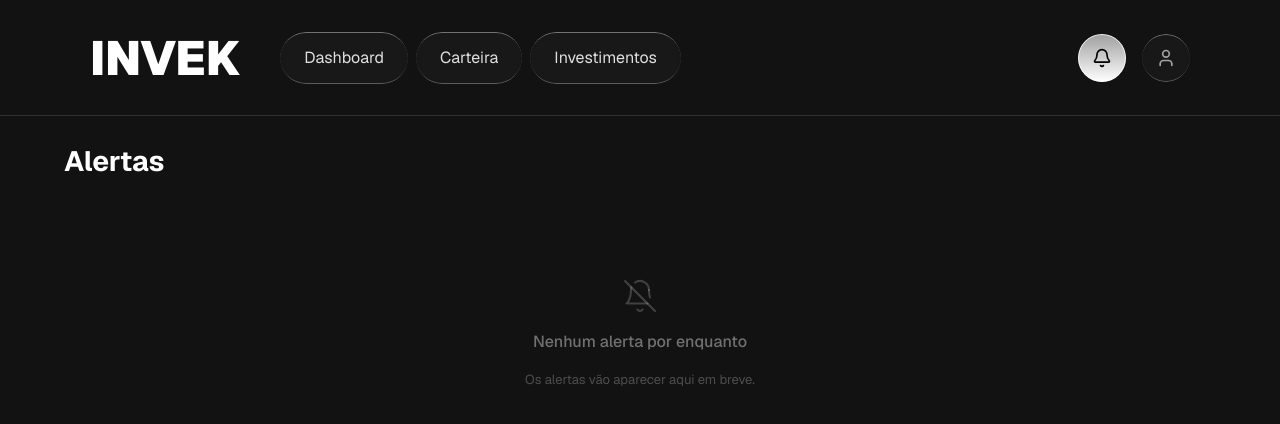
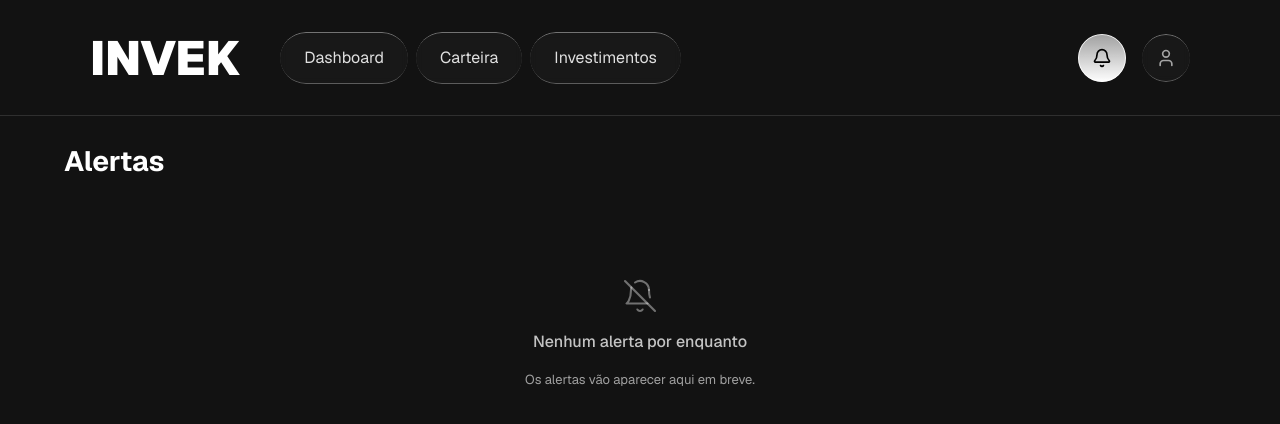
Before and after one commit to DoctahW/invek, a Next.js app: page /notifications in a window 1280 px wide. Shown: the top 424 px of the page. Built offline with nearby package versions, Linux system fonts and the light colour scheme.

Commit message:
refactor: bad contrast on the notification

```diff
--- a/app/(app)/notifications/page.tsx
+++ b/app/(app)/notifications/page.tsx
@@ -13,6 +13,7 @@ function BellOffIcon() {
       strokeWidth="1.4"
       strokeLinecap="round"
       strokeLinejoin="round"
+      aria-hidden="true"
     >
       <path d="M13.73 21a2 2 0 0 1-3.46 0" />
       <path d="M18.63 13A17.9 17.9 0 0 1 18 8" />
@@ -32,13 +33,13 @@ export default function NotificationsPage() {
           <h1 className="text-[28px] font-bold mb-8">Alertas</h1>
 
           <div className="flex flex-col items-center gap-4 pt-16 text-center">
-            <span className="text-white/20">
+            <span className="text-white/40">
               <BellOffIcon />
             </span>
-            <p className="text-[16px] font-medium text-white/40">
+            <p className="text-[16px] font-medium text-white/75">
               Nenhum alerta por enquanto
             </p>
-            <p className="text-[13px] text-white/25 max-w-[260px]">
+            <p className="text-[13px] text-white/60 max-w-[260px]">
               Os alertas vão aparecer aqui em breve.
             </p>
           </div>
```
